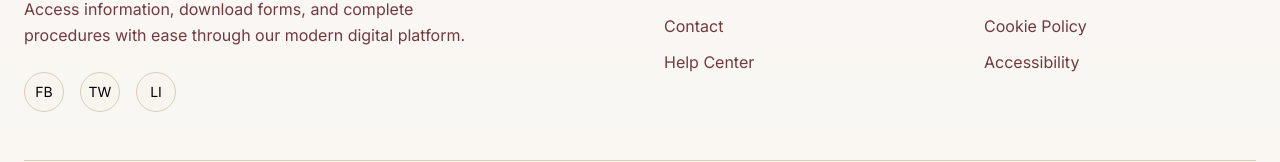
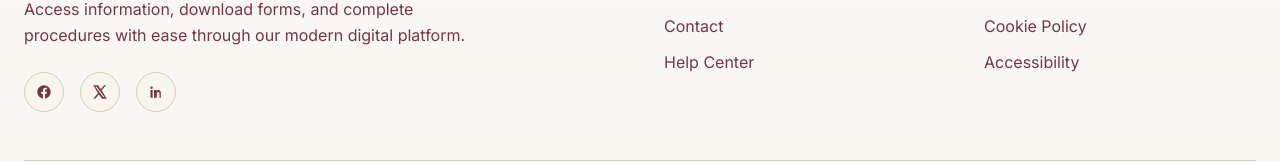
Before and after one commit to XFire2025/XFire_GovLink, a Next.js app: page / in a window 1280 px wide. Shown: the part 4174-4336 px from the top of the page. Built offline with nearby package versions, Linux system fonts and the light colour scheme.

Commit message:
feat: update social media buttons in footer with icons and accessibility labels

```diff
--- a/src/app/page.tsx
+++ b/src/app/page.tsx
@@ -757,14 +757,20 @@ const Footer = () => (
             and complete procedures with ease through our modern digital platform.
           </p>
           <div className="flex gap-4">
-            <button className="w-10 h-10 rounded-full bg-card border border-border hover:border-[#FFC72C] flex items-center justify-center transition-colors duration-300">
-              <span className="text-sm">FB</span>
+            <button className="w-10 h-10 rounded-full bg-card border border-border hover:border-[#FFC72C] flex items-center justify-center transition-colors duration-300" aria-label="Follow on Facebook">
+              <svg width="16" height="16" viewBox="0 0 24 24" fill="currentColor" className="text-muted-foreground">
+                <path d="M22 12.06C22 6.5 17.52 2 12 2S2 6.5 2 12.06C2 17.08 5.66 21.21 10.44 22v-7.03H7.9v-2.91h2.54V9.41c0-2.5 1.49-3.88 3.77-3.88 1.09 0 2.23.2 2.23.2v2.46h-1.26c-1.24 0-1.63.77-1.63 1.56v1.87h2.77l-.44 2.91h-2.33V22C18.34 21.21 22 17.08 22 12.06z"/>
+              </svg>
             </button>
-            <button className="w-10 h-10 rounded-full bg-card border border-border hover:border-[#FFC72C] flex items-center justify-center transition-colors duration-300">
-              <span className="text-sm">TW</span>
+            <button className="w-10 h-10 rounded-full bg-card border border-border hover:border-[#FFC72C] flex items-center justify-center transition-colors duration-300" aria-label="Follow on X">
+              <svg width="16" height="16" viewBox="0 0 24 24" fill="currentColor" className="text-muted-foreground">
+                <path d="M18.244 2H21l-6.5 7.43L22 22h-6.828l-4.78-6.24L4.8 22H2l7.02-8.02L2 2h6.914l4.33 5.77L18.244 2Zm-1.196 18h1.884L7.07 4H5.092l11.956 16Z"/>
+              </svg>
             </button>
-            <button className="w-10 h-10 rounded-full bg-card border border-border hover:border-[#FFC72C] flex items-center justify-center transition-colors duration-300">
-              <span className="text-sm">LI</span>
+            <button className="w-10 h-10 rounded-full bg-card border border-border hover:border-[#FFC72C] flex items-center justify-center transition-colors duration-300" aria-label="Connect on LinkedIn">
+              <svg width="16" height="16" viewBox="0 0 24 24" fill="currentColor" className="text-muted-foreground">
+                <path d="M20.447 20.452H17.2v-5.569c0-1.328-.027-3.036-1.85-3.036-1.853 0-2.136 1.445-2.136 2.94v5.665H9.07V9h3.116v1.561h.045c.435-.824 1.498-1.692 3.083-1.692 3.298 0 3.906 2.171 3.906 4.995v6.588zM5.337 7.433a1.81 1.81 0 1 1 0-3.62 1.81 1.81 0 0 1 0 3.62zM6.96 20.452H3.71V9h3.25v11.452z"/>
+              </svg>
             </button>
           </div>
         </div>
```
